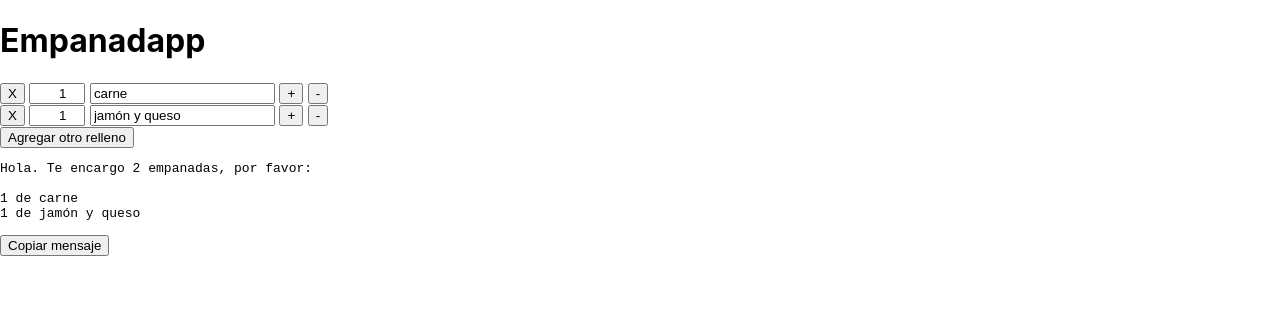
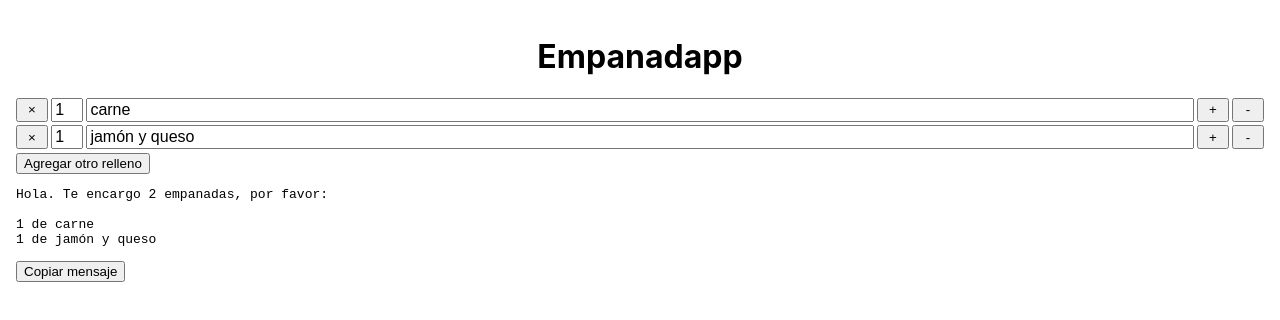
Before and after one commit to valentincostam/empanadapp, a Svelte app: page / in a window 1280 px wide. Shown: the top 320 px of the page. Built offline with nearby package versions, Linux system fonts and the light colour scheme.

Commit message:
second commit

```diff
--- a/public/global.css
+++ b/public/global.css
@@ -1,10 +1,8 @@
-html, body {
-	position: relative;
-	width: 100%;
-	height: 100%;
-	margin: 0;
+* {
+	box-sizing: border-box;
 }
 
 body {
+	margin: 0;
 	font-family: -apple-system, BlinkMacSystemFont, "Segoe UI", Roboto, Oxygen-Sans, Ubuntu, Cantarell, "Helvetica Neue", sans-serif;
 }
--- a/src/App.svelte
+++ b/src/App.svelte
@@ -54,10 +54,21 @@
 </script>
 
 <style>
+  .main {
+    padding: 1rem;
+  }
+
+  .title {
+    text-align: center;
+  }
+
+  .message {
+    white-space: pre-wrap;
+  }
 </style>
 
 <main class="main">
-	<h1>Empanadapp</h1>
+	<h1 class="title">Empanadapp</h1>
 
   {#each orderLines as {quantity, flavor, id} (id)}
     <OrderLine
@@ -70,10 +81,13 @@
   {/each}
 
   {#if !hasEmptyLine && !hasDuplicates}
-    <button on:click={addOrderLine}>Agregar otro relleno</button>
+    <button
+      class="add-order-line"
+      on:click={addOrderLine}
+    >Agregar otro relleno</button>
   {/if}
 
-	<pre>{message}</pre>
+	<pre class="message">{message}</pre>
 
 	<button on:click={copyMessage}>Copiar mensaje</button>
 </main>
--- a/src/OrderLine.svelte
+++ b/src/OrderLine.svelte
@@ -25,22 +25,40 @@
 </script>
 
 <style>
-  .quantity {
-    width: 3rem;
-    text-align: right;
+  .order-line {
+    display: grid;
+    grid-template-columns: 2rem 2rem 1fr 2rem 2rem;
+    gap: .2rem;
+    margin-bottom: .2rem;
   }
 
-  .has-error {
+  .input {
+    font-size: 1rem;
+    width: 100%;
+  }
+
+  .quantity {
+  }
+
+  .flavor {
+  }
+
+  .wrong {
     border-color: red;
     border-style: dashed;
   }
+
+
 </style>
 
-<div>
-  <button class="remove" on:click={() => dispatch('remove')}>X</button>
+<div class="order-line">
+  <button
+    class="button remove"
+    on:click={() => dispatch('remove')}
+  >×</button>
 
   <input
-    class="quantity"
+    class="input quantity"
     type="number"
     min="1"
     bind:value={quantity}
@@ -48,8 +66,8 @@
   >
 
   <input
-    class="flavor"
-    class:has-error={isDuplicated}
+    class="input flavor"
+    class:wrong={isDuplicated}
     type="text"
     list="availableFlavors"
     placeholder="relleno"
@@ -62,6 +80,12 @@
     {/each}
   </datalist>
 
-  <button class="" on:click={sum}>+</button>
-  <button class="" on:click={substract}>-</button>
+  <button
+    class="button sum"
+    on:click={sum}
+  >+</button>
+  <button
+    class="button substract"
+    on:click={substract}
+  >-</button>
 </div>
```
Also changed, not shown: 1 other file (tests, documents, lock files or other folders).
